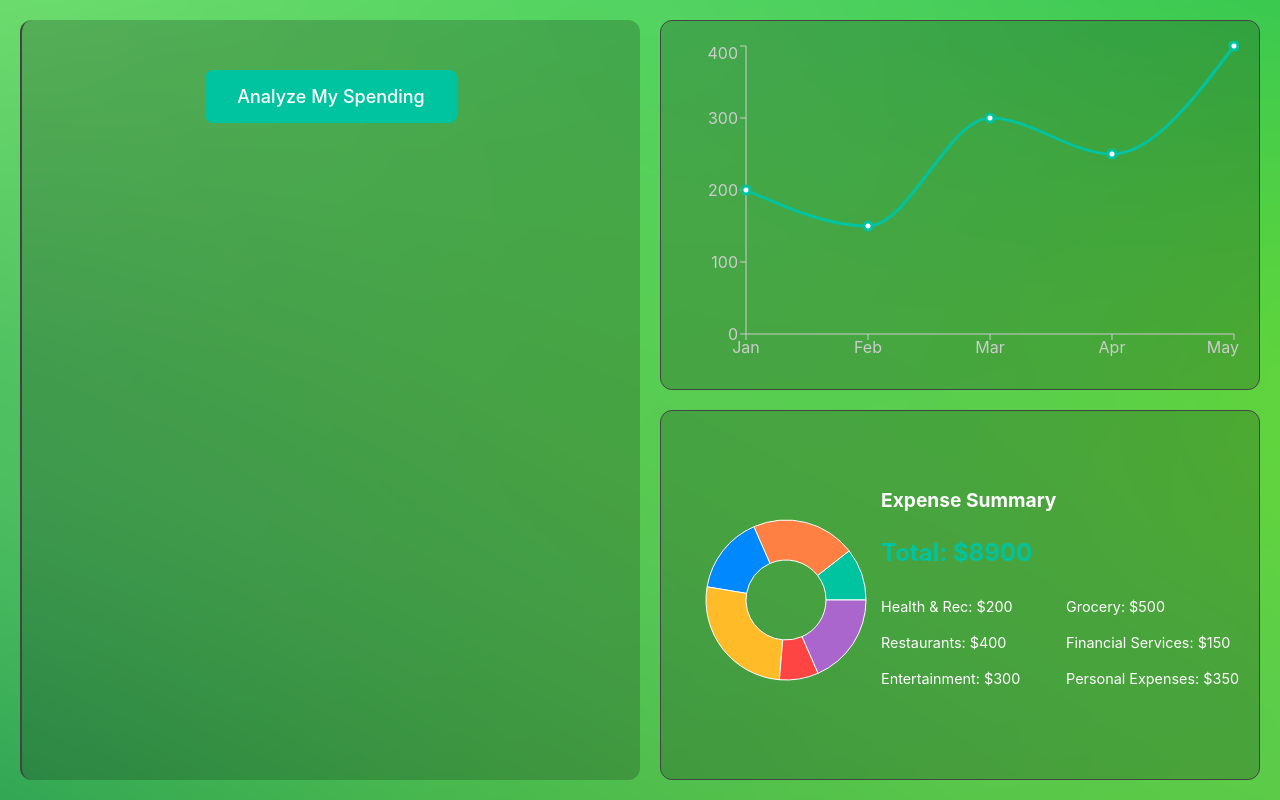
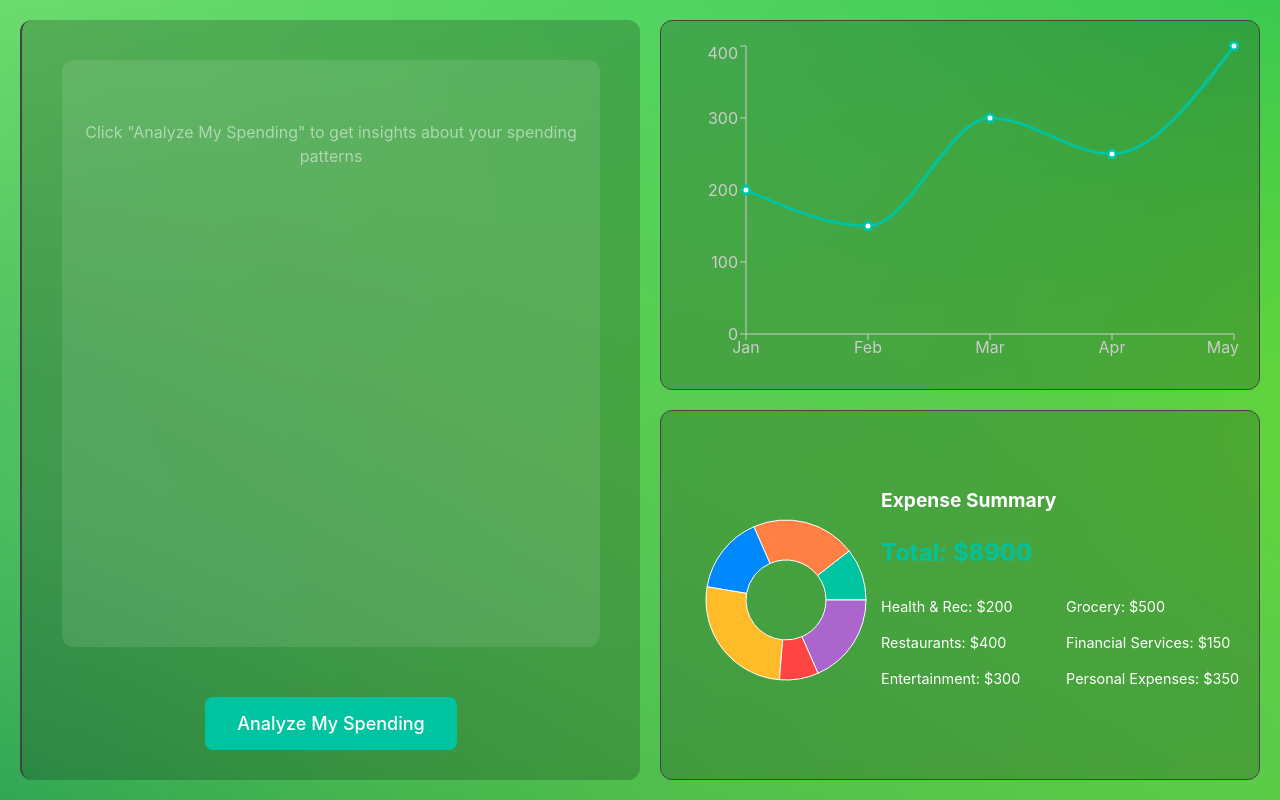
Before and after one commit to WanderingWalnut/SENG401-Final-Project, a React (Vite) app in the folder frontend/BudgetWise/: page /chat in a window 1280 px wide. Built offline with nearby package versions, Linux system fonts and the light colour scheme.

Commit message:
Refactor ChatPage layout and styles for improved user experience. Adjust right section dimensions, enhance analysis container, and add placeholder text for analysis insights. Update button styles for better interaction feedback.

```diff
--- a/frontend/BudgetWise/src/pages/chatPage.tsx
+++ b/frontend/BudgetWise/src/pages/chatPage.tsx
@@ -124,14 +124,14 @@ const ChatPage = () => {
     },
     rightSection: {
       flex: "2",
-      minHeight: "300px",
       display: "flex",
-      alignItems: "center",
-      justifyContent: "center",
+      flexDirection: "column",
+      gap: "20px",
+      minHeight: "calc(100vh - 100px)",
       borderLeft: "2px solid #444",
       borderRadius: "12px",
+      backgroundColor: "rgba(0, 0, 0, 0.2)",
       padding: "20px",
-      backgroundColor: "rgba(0, 0, 0, 0.2)",
     },
     summaryContent: {
       display: "flex",
@@ -195,21 +195,40 @@ const ChatPage = () => {
       },
     },
     analysisContainer: {
+      flex: 1,
       display: "flex",
       flexDirection: "column",
-      height: "100%",
       width: "100%",
       overflowY: "auto",
-      maxHeight: "calc(100vh - 100px)",
-      padding: "20px",
+      borderRadius: "12px",
+      height: "calc(100vh - 250px)",
+      position: "relative",
     },
     analysisText: {
-      flex: 1,
+      position: "absolute",
+      top: 0,
+      left: 0,
+      right: 0,
+      bottom: 0,
       backgroundColor: "rgba(255, 255, 255, 0.1)",
+      margin: "20px",
       padding: "20px",
       borderRadius: "12px",
-      marginBottom: "20px",
       whiteSpace: "pre-wrap",
+      overflowY: "auto",
+    },
+    placeholderText: {
+      color: "rgba(255, 255, 255, 0.5)",
+      textAlign: "center",
+      marginTop: "40px",
+      fontSize: "16px",
+    },
+    buttonContainer: {
+      width: "100%",
+      display: "flex",
+      justifyContent: "center",
+      alignItems: "center",
+      padding: "10px 0",
     },
     analyzeButton: {
       padding: "16px 32px",
@@ -219,9 +238,10 @@ const ChatPage = () => {
       color: "white",
       cursor: "pointer",
       fontSize: "18px",
-      transition: "background-color 0.2s",
-      alignSelf: "center",
-      marginTop: "20px",
+      transition: "all 0.2s ease",
+      "&:hover": {
+        backgroundColor: "#00b48f",
+      },
     },
   };
 
@@ -230,7 +250,18 @@ const ChatPage = () => {
       <div style={styles.mainContent}>
         <div style={styles.rightSection}>
           <div style={styles.analysisContainer}>
-            {analysis && <div style={styles.analysisText}>{analysis}</div>}
+            <div style={styles.analysisText}>
+              {analysis ? (
+                analysis
+              ) : (
+                <div style={styles.placeholderText}>
+                  Click "Analyze My Spending" to get insights about your
+                  spending patterns
+                </div>
+              )}
+            </div>
+          </div>
+          <div style={styles.buttonContainer}>
             <button
               onClick={handleAnalyze}
               style={styles.analyzeButton}
```
